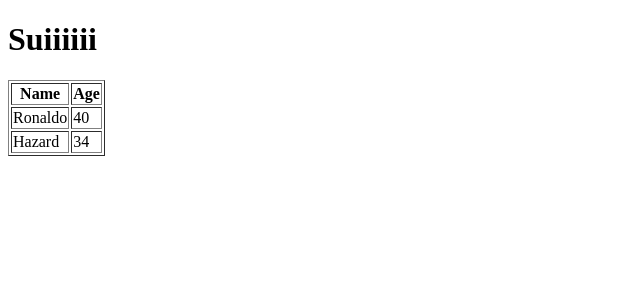
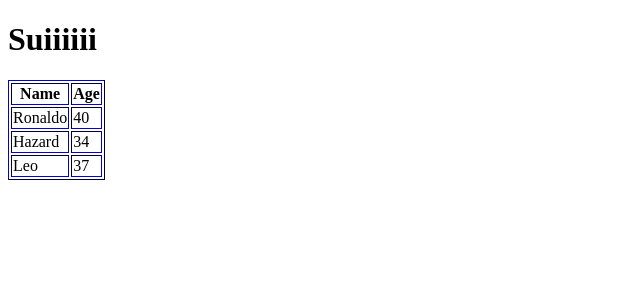
Before and after one commit to Suii2023/basicCode, a Flask app: page / in a window 1280 px wide. Shown: the top 300 px of the page, without its empty margins (0-640 px from the left). Run offline with Flask 3, Linux system fonts and the light colour scheme.

Commit message:
Update border color

```diff
--- a/gitHub-api/python-project/templates/index.html
+++ b/gitHub-api/python-project/templates/index.html
@@ -7,7 +7,7 @@
 </head>
 <body>
     <h1>Suiiiiii</h1>
-    <table border="1">
+    <table border="1" style="border-color: navy;">
         <tr>
             <th>Name</th>
             <th>Age</th>
@@ -20,6 +20,10 @@
             <td>Hazard</td>
             <td>34</td>
         </tr>
+        <tr>
+            <td>Leo</td>
+            <td>37</td>
+        </tr>
     </table>
 </body>
 </html>
```
